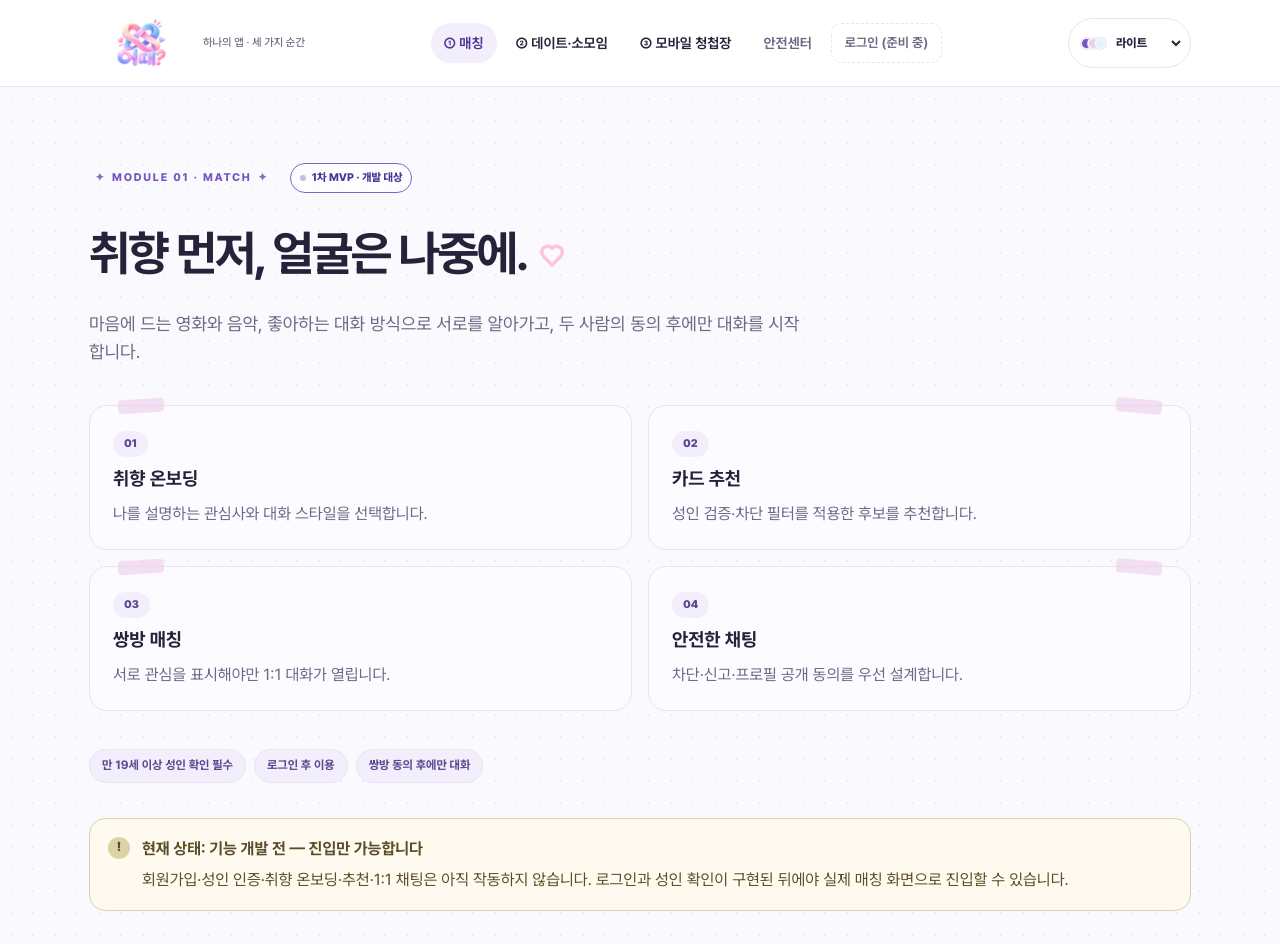
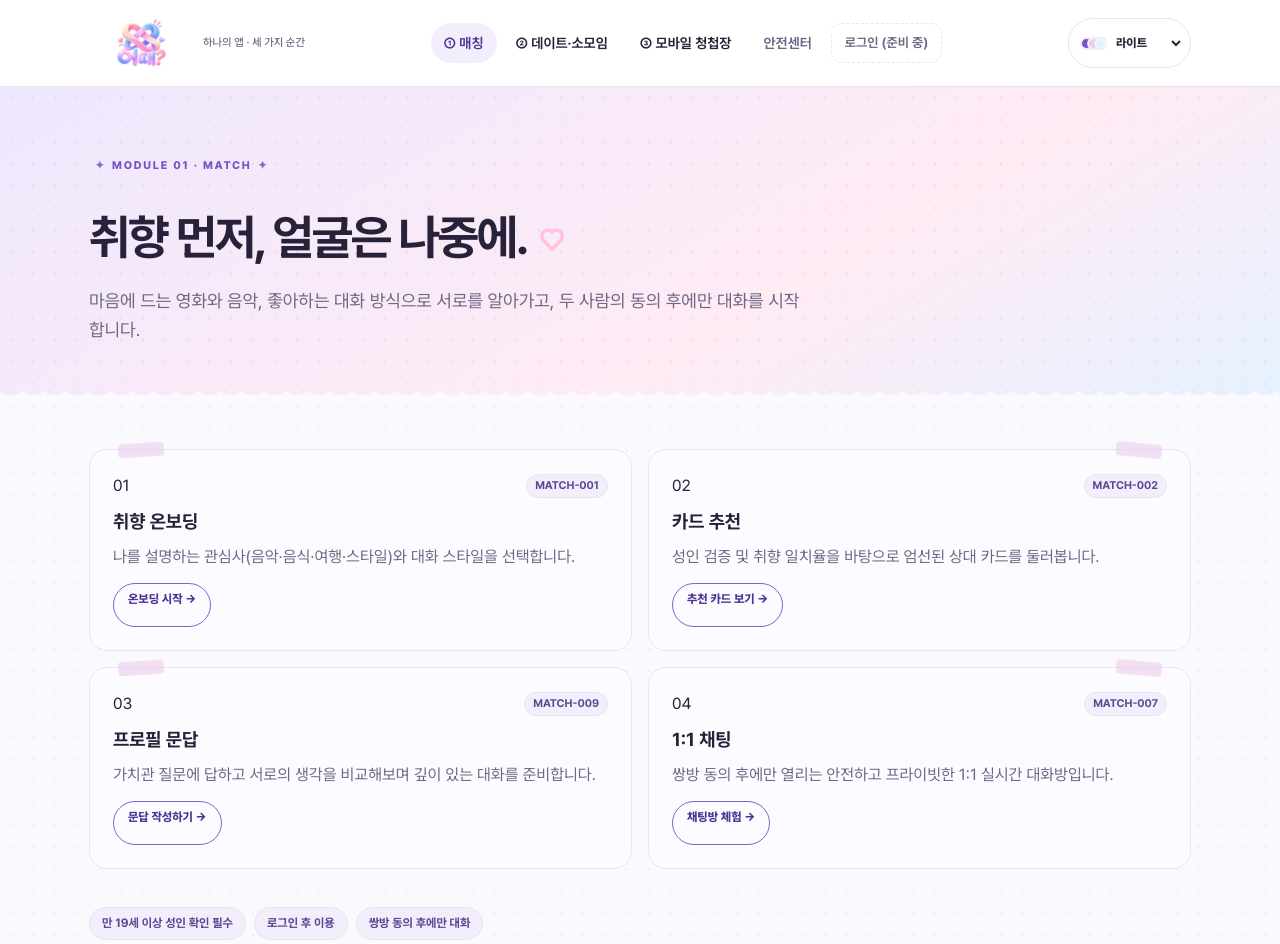
Before and after one commit to sterran123/eottae, a Next.js app in the folder 0. 소스코드/eottae-web/: page /eottae/match in a window 1280 px wide. Shown: the top 944 px of the page. Built offline with nearby package versions, Linux system fonts and the light colour scheme.

Commit message:
feat(match): 매칭 소개 허브 SubpageHero 적용 및 4대 모듈 체험 링크 개통

```diff
--- a/0. 소스코드/eottae-web/src/app/match/page.tsx
+++ b/0. 소스코드/eottae-web/src/app/match/page.tsx
@@ -1,35 +1,70 @@
 import type { Metadata } from 'next';
 import Link from 'next/link';
+import SubpageHero from '@/components/shared/subpage-hero';
 
 export const metadata: Metadata = {
   title: '매칭',
-  description: '취향·가치관 기반 성인 매칭 — 1차 MVP 개발 대상 모듈 소개',
+  description: '취향·가치관 기반 성인 매칭 — 1차 MVP 취향 온보딩·카드 추천·문답·1:1 채팅',
 };
 
-const features = [
-  ['01', '취향 온보딩', '나를 설명하는 관심사와 대화 스타일을 선택합니다.'],
-  ['02', '카드 추천', '성인 검증·차단 필터를 적용한 후보를 추천합니다.'],
-  ['03', '쌍방 매칭', '서로 관심을 표시해야만 1:1 대화가 열립니다.'],
-  ['04', '안전한 채팅', '차단·신고·프로필 공개 동의를 우선 설계합니다.'],
+const modules = [
+  {
+    num: '01',
+    title: '취향 온보딩',
+    desc: '나를 설명하는 관심사(음악·음식·여행·스타일)와 대화 스타일을 선택합니다.',
+    href: '/match/onboarding',
+    tag: 'MATCH-001',
+    cta: '온보딩 시작',
+  },
+  {
+    num: '02',
+    title: '카드 추천',
+    desc: '성인 검증 및 취향 일치율을 바탕으로 엄선된 상대 카드를 둘러봅니다.',
+    href: '/match/recommend',
+    tag: 'MATCH-002',
+    cta: '추천 카드 보기',
+  },
+  {
+    num: '03',
+    title: '프로필 문답',
+    desc: '가치관 질문에 답하고 서로의 생각을 비교해보며 깊이 있는 대화를 준비합니다.',
+    href: '/match/qna',
+    tag: 'MATCH-009',
+    cta: '문답 작성하기',
+  },
+  {
+    num: '04',
+    title: '1:1 채팅',
+    desc: '쌍방 동의 후에만 열리는 안전하고 프라이빗한 1:1 실시간 대화방입니다.',
+    href: '/match/chat',
+    tag: 'MATCH-007',
+    cta: '채팅방 체험',
+  },
 ] as const;
 
 export default function MatchPage() {
   return (
-    <section className="shell subpage">
-      <span className="eyebrow dark">MODULE 01 · MATCH</span>
-      <span className="status big dev">1차 MVP · 개발 대상</span>
-      <h1>취향 먼저, 얼굴은 나중에.</h1>
-      <p className="lead">
+    <>
+      <SubpageHero eyebrow="MODULE 01 · MATCH" title="취향 먼저, 얼굴은 나중에." motif="♡">
         마음에 드는 영화와 음악, 좋아하는 대화 방식으로 서로를 알아가고, 두 사람의 동의 후에만
         대화를 시작합니다.
-      </p>
+      </SubpageHero>
 
+      <section className="shell subpage">
         <div className="feature-grid">
-        {features.map(([n, title, desc]) => (
-          <article className="feature" key={n}>
-            <span>{n}</span>
+          {modules.map(({ num, title, desc, href, tag, cta }) => (
+            <article className="feature" key={num}>
+              <div style={{ display: 'flex', justifyContent: 'space-between', alignItems: 'center', marginBottom: '8px' }}>
+                <span>{num}</span>
+                <span className="chip" style={{ fontSize: '11px', padding: '2px 8px' }}>{tag}</span>
+              </div>
               <h3>{title}</h3>
               <p>{desc}</p>
+              <div style={{ marginTop: '14px' }}>
+                <Link className="btn outline" href={href} style={{ fontSize: '12px', padding: '6px 14px' }}>
+                  {cta} →
+                </Link>
+              </div>
             </article>
           ))}
         </div>
@@ -41,21 +76,22 @@ export default function MatchPage() {
         </div>
 
         <aside className="warn">
-        <strong>현재 상태: 기능 개발 전 — 진입만 가능합니다</strong>
+          <strong>1차 MVP 프로토타입 체험 안내</strong>
           <p>
-          회원가입·성인 인증·취향 온보딩·추천·1:1 채팅은 아직 작동하지 않습니다. 로그인과 성인
-          확인이 구현된 뒤에야 실제 매칭 화면으로 진입할 수 있습니다.
+            현재 1차 매칭 모듈의 핵심 4단계(취향 온보딩, 추천 카드, 프로필 문답, 1:1 채팅) UI 및 인터랙션이
+            모두 구현되어 있습니다. 각 기능 카드의 링크를 클릭해 직접 시연해 보실 수 있습니다.
           </p>
         </aside>
 
         <div className="actions">
-        <span className="btn outline" aria-disabled="true">
-          매칭 시작하기 (로그인·성인 확인 구현 후 개통)
-        </span>
+          <Link className="btn primary" href="/match/onboarding">
+            취향 온보딩 바로가기 →
+          </Link>
           <Link className="btn outline" href="/">
             ← 통합 홈으로
           </Link>
         </div>
       </section>
+    </>
   );
 }
```
Lines whose indentation alone changed are shown as unchanged.
